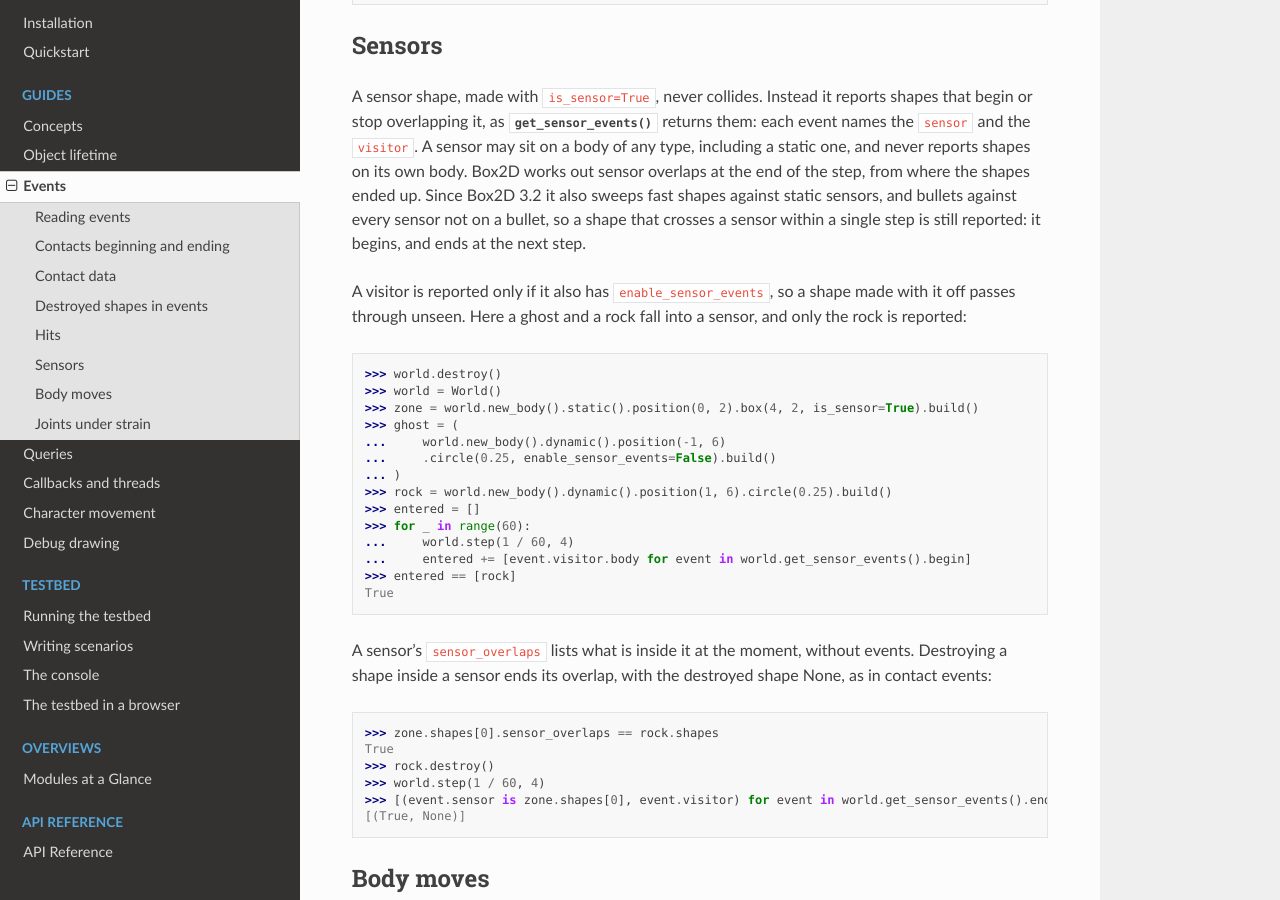
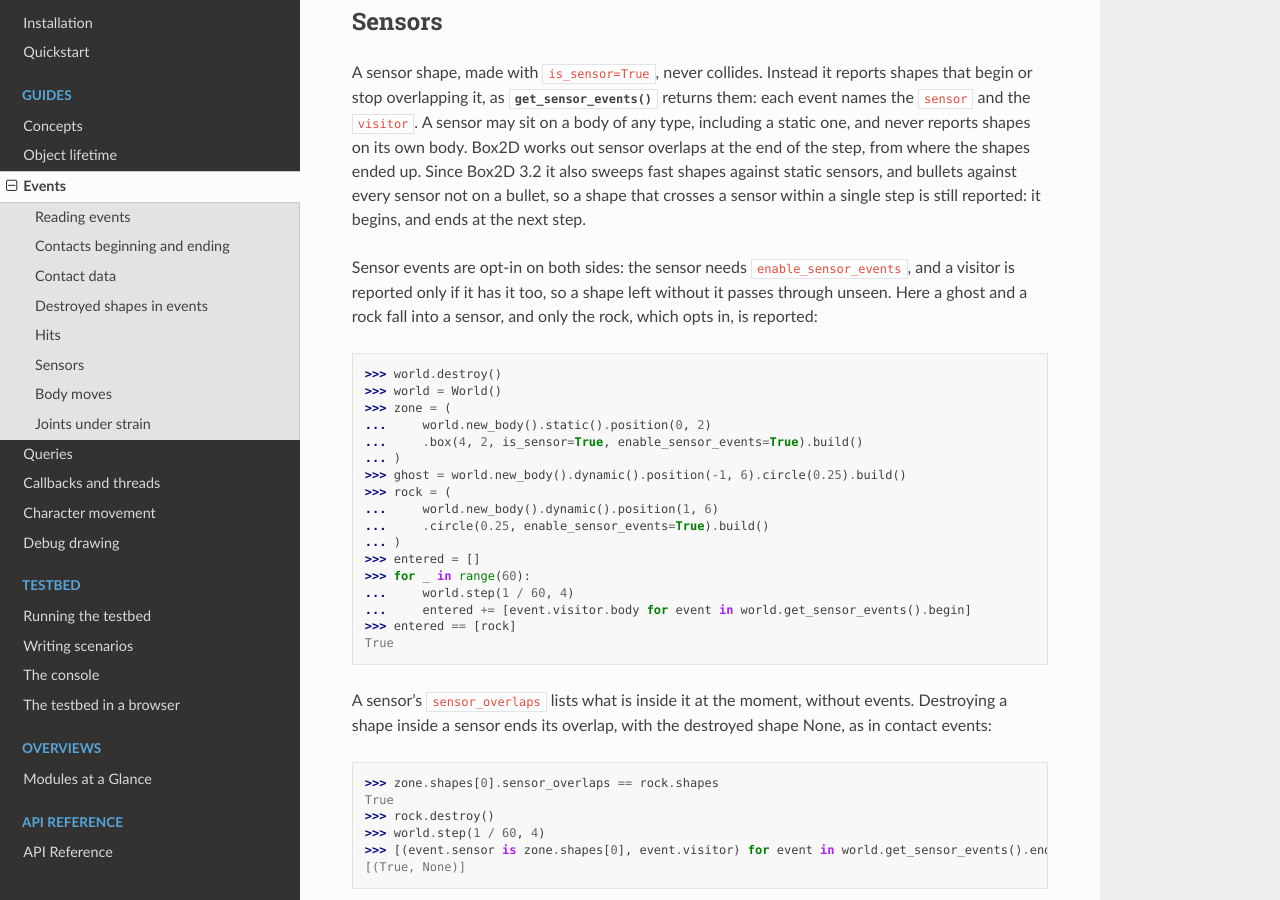
Before and after one commit to giorgosg/box2d-py, a Sphinx documentation site: the page built from docs/source/guides/events.rst, in a window 1280 px wide and 900 px high, scrolled down 2604 px. Built offline with Sphinx 7.4.7 and the Read the Docs theme 3.1.0, drawn with Linux system fonts in a browser that asks for light colours; some of the changed text lies outside the part shown.

Commit message:
Leave sensor events off by default, as Box2D does
ShapeDef and ChainDef defaulted enable_sensor_events to True, where Box2D
defaults it to False. The reason given when it was added, at the 3.1
upgrade, was to keep sensors behaving as they had before that upgrade;
with no users to keep, it is no reason to differ from Box2D any more, and
Box2D's own default is a deliberate opt-in, not an unusable value. Sensor
events are now opt-in on both the sensor and the visitor, as in Box2D.

Body.add_chain and the builder's chain() pass their keywords to
Chain.create, which had no enable_sensor_events, so a chain made that way
could no longer be seen by a sensor; it takes one now. The Foot Sensor
and Sensor Funnel scenarios opt their sensors, ground and figures in, as
Box2D's samples do, and the tests and docs that relied on the old default
say so explicitly.

Co-Authored-By: Claude Opus 5.5 <noreply@anthropic.com>

```diff
--- a/docs/source/guides/events.rst
+++ b/docs/source/guides/events.rst
@@ -32,10 +32,10 @@ Joints under strain    :meth:`~box2d.world.World.get_joint_events`     a joint's
 
 The shape flags are keyword arguments wherever a shape is made, and properties
 of the shape afterwards; ``body.enable_contact_events()`` and
-``body.enable_hit_events()`` set them on every shape of a body. Contact and
-hit events are off by default, since reporting every contact costs time.
-``enable_sensor_events`` is the other way round: Box2D defaults it off, but
-box2d-py defaults it on, so any shape is seen by a sensor unless it opts out.
+``body.enable_hit_events()`` set them on every shape of a body. All three
+flags are off by default, as in Box2D, since reporting costs time. So a sensor
+sees nothing until it turns on ``enable_sensor_events``, and then only the
+shapes that turn it on too.
 
 Contacts beginning and ending
 -----------------------------
@@ -147,20 +147,24 @@ bullets against every sensor not on a bullet, so a shape that crosses a
 sensor within a single step is still reported: it begins, and ends at the
 next step.
 
-A visitor is reported only if it also has ``enable_sensor_events``, so a shape
-made with it off passes through unseen. Here a ghost and a rock fall into a
-sensor, and only the rock is reported:
+Sensor events are opt-in on both sides: the sensor needs
+``enable_sensor_events``, and a visitor is reported only if it has it too, so a
+shape left without it passes through unseen. Here a ghost and a rock fall into
+a sensor, and only the rock, which opts in, is reported:
 
 .. code-block:: python
 
     >>> world.destroy()
     >>> world = World()
-    >>> zone = world.new_body().static().position(0, 2).box(4, 2, is_sensor=True).build()
-    >>> ghost = (
-    ...     world.new_body().dynamic().position(-1, 6)
-    ...     .circle(0.25, enable_sensor_events=False).build()
+    >>> zone = (
+    ...     world.new_body().static().position(0, 2)
+    ...     .box(4, 2, is_sensor=True, enable_sensor_events=True).build()
     ... )
-    >>> rock = world.new_body().dynamic().position(1, 6).circle(0.25).build()
+    >>> ghost = world.new_body().dynamic().position(-1, 6).circle(0.25).build()
+    >>> rock = (
+    ...     world.new_body().dynamic().position(1, 6)
+    ...     .circle(0.25, enable_sensor_events=True).build()
+    ... )
     >>> entered = []
     >>> for _ in range(60):
     ...     world.step(1 / 60, 4)
```
Also changed, not shown: docs/source/glance/shape_glance.rst (+5 -5 lines), 9 other files.
